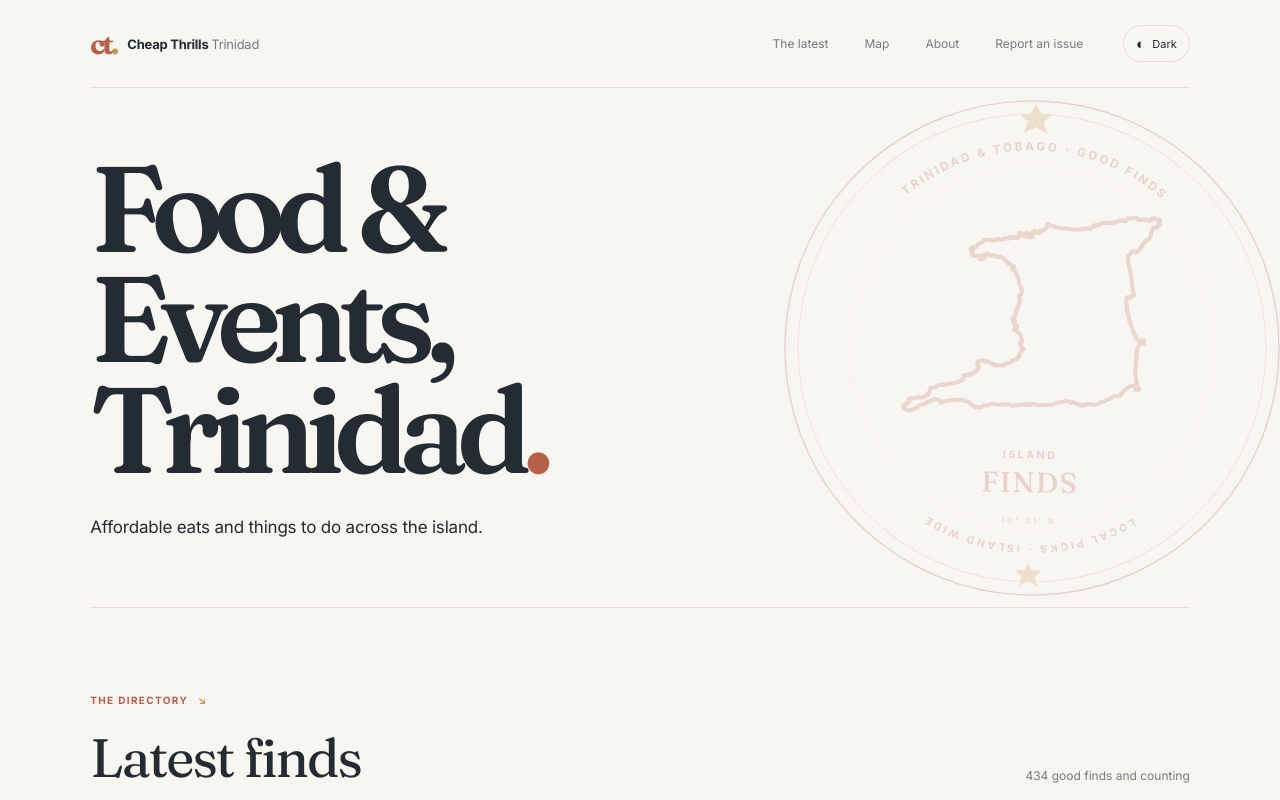
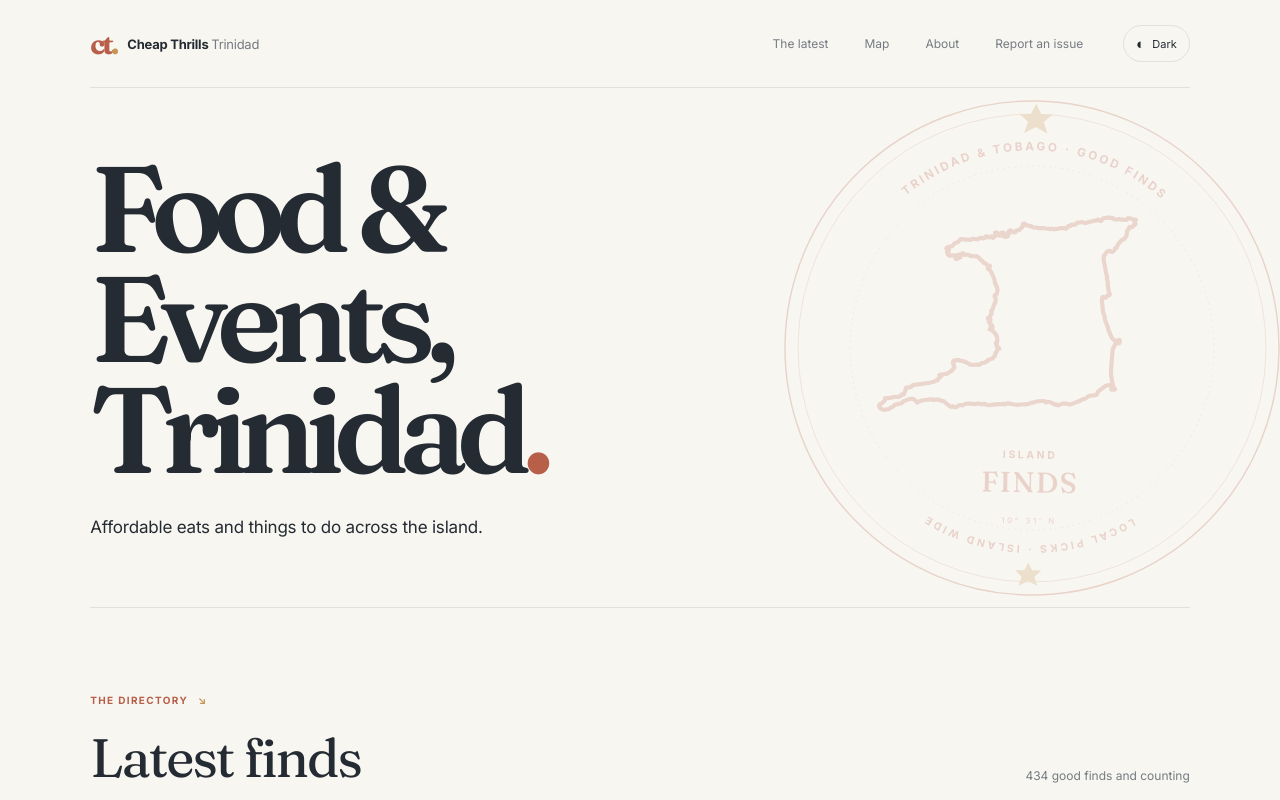
Before and after one commit to vswee/cheap-thrills-trinidad, a Next.js app: page / in a window 1280 px wide. Shown: the top 800 px of the page. Built offline with nearby package versions, Linux system fonts and the light colour scheme.

Commit message:
adjust trinidad for better layout

```diff
--- a/src/app/globals.css
+++ b/src/app/globals.css
@@ -125,7 +125,7 @@ button { cursor:pointer; }
 .stamp-center-island { font:650 8px var(--font-inter),Inter,Arial,sans-serif; letter-spacing:2px; }
 .stamp-center-finds { font:500 22px var(--font-fraunces),Inter,Arial,sans-serif; letter-spacing:1px; }
 .stamp-center-coords { font:550 6px var(--font-inter),Inter,Arial,sans-serif; letter-spacing:2px; opacity:.75; }
-.stamp-map { position:absolute; top:23%; left:50%; z-index:1; display:block; width:52%; height:auto; transform:translateX(-50%); object-fit:contain; opacity:.9;
+.stamp-map { position:absolute; top:23%; left:50%; z-index:1; display:block; width:52%; height:auto; transform:translateX(-59%); object-fit:contain; opacity:.9;
 }
 .brand-identity { display:inline-flex; align-items:center; gap:7px; min-width:0; max-width:100%; color:var(--ink); text-align:left; }
 .brand-emblem { width:48px; height:30px; flex:0 0 auto; display:grid; place-items:center; overflow:hidden; padding:2px 4px; border:1px solid var(--line); border-radius:5px; background:var(--paper); }
```
